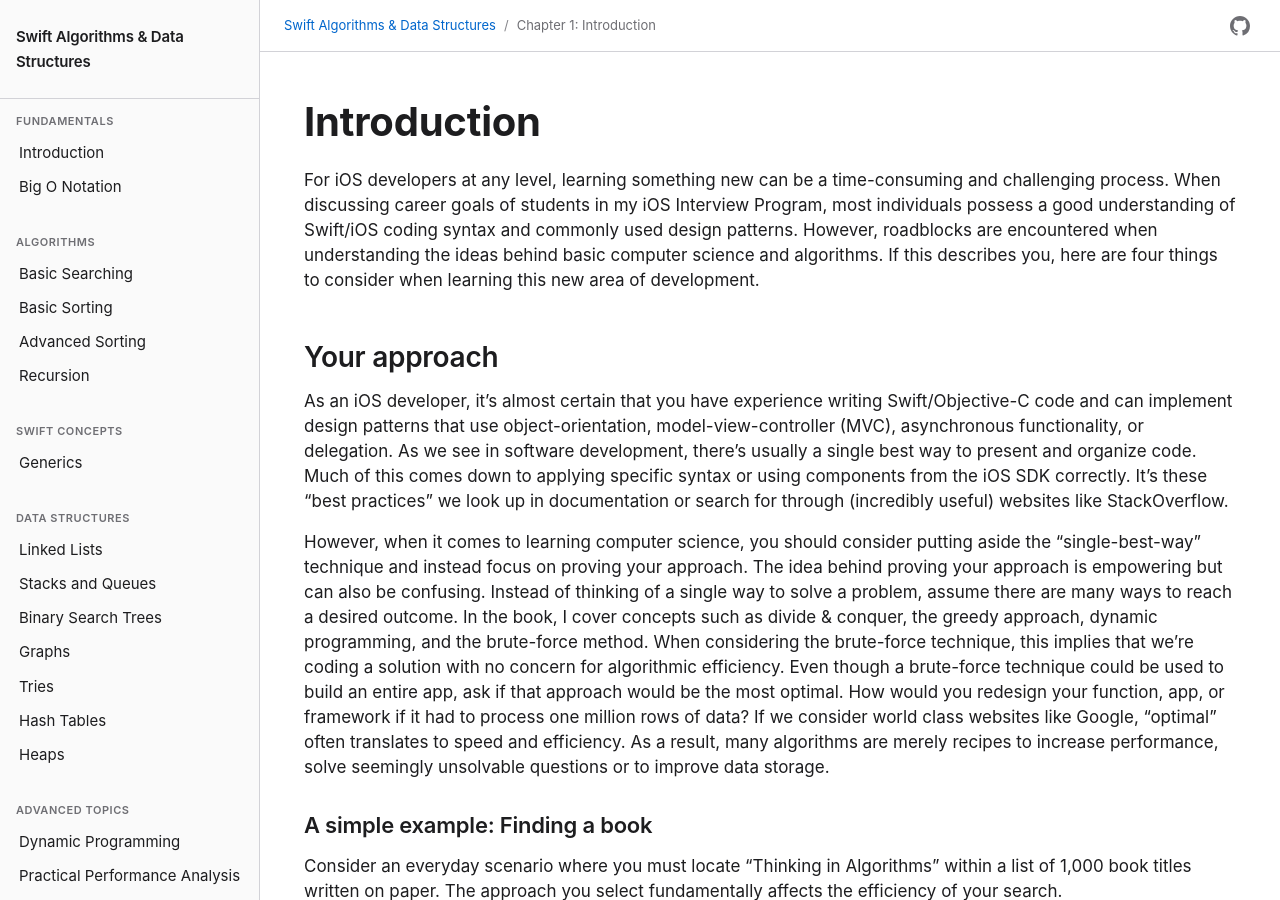
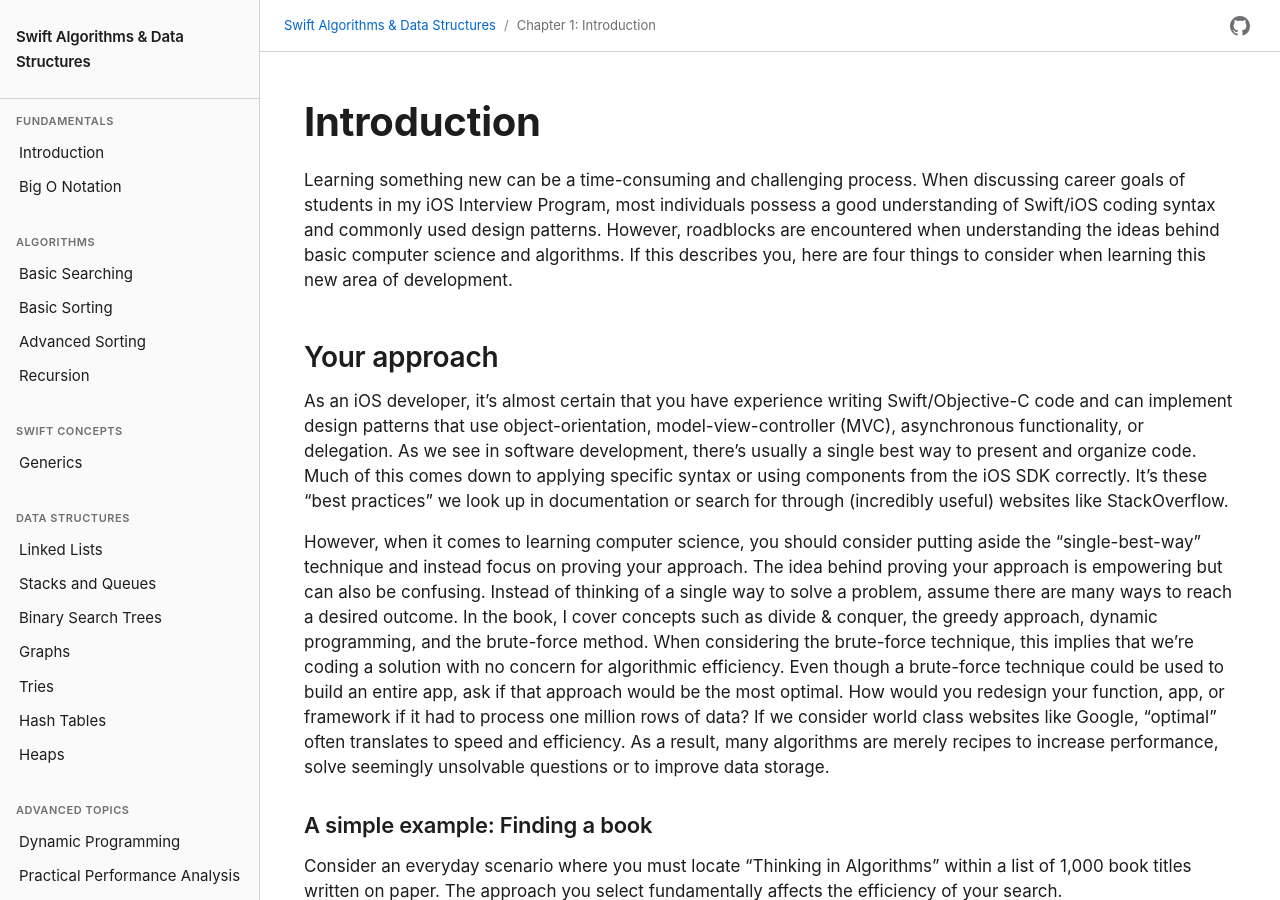
Before and after one commit to waynewbishop/swift-algorithms, a Jekyll site: the page built from 01-introduction.md, in a window 1280 px wide and 900 px high. Built offline with Jekyll 4.4.1, drawn with Linux system fonts in a browser that asks for light colours.

Commit message:
refactor: starting work introduction content redesign..

```diff
--- a/01-introduction.md
+++ b/01-introduction.md
@@ -11,7 +11,7 @@ description: "Understanding algorithms and their importance in Swift development
 
 # Introduction
 
-For iOS developers at any level, learning something new can be a time-consuming and challenging process. When discussing career goals of students in my iOS Interview Program, most individuals possess a good understanding of Swift/iOS coding syntax and commonly used design patterns. However, roadblocks are encountered when understanding the ideas behind basic computer science and algorithms. If this describes you, here are four things to consider when learning this new area of development.
+Learning something new can be a time-consuming and challenging process. When discussing career goals of students in my iOS Interview Program, most individuals possess a good understanding of Swift/iOS coding syntax and commonly used design patterns. However, roadblocks are encountered when understanding the ideas behind basic computer science and algorithms. If this describes you, here are four things to consider when learning this new area of development.
 
 ## Your approach
 
```
Also changed, not shown: index.md (+2 -2 lines), README.md.
